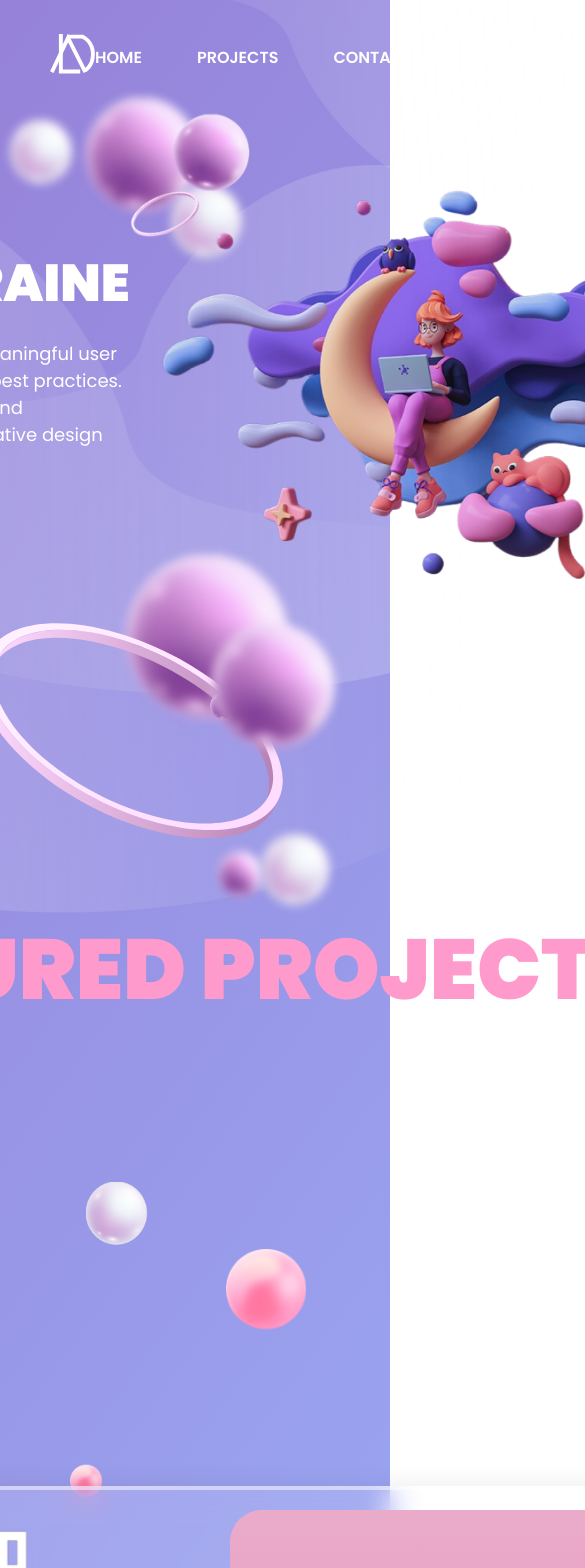
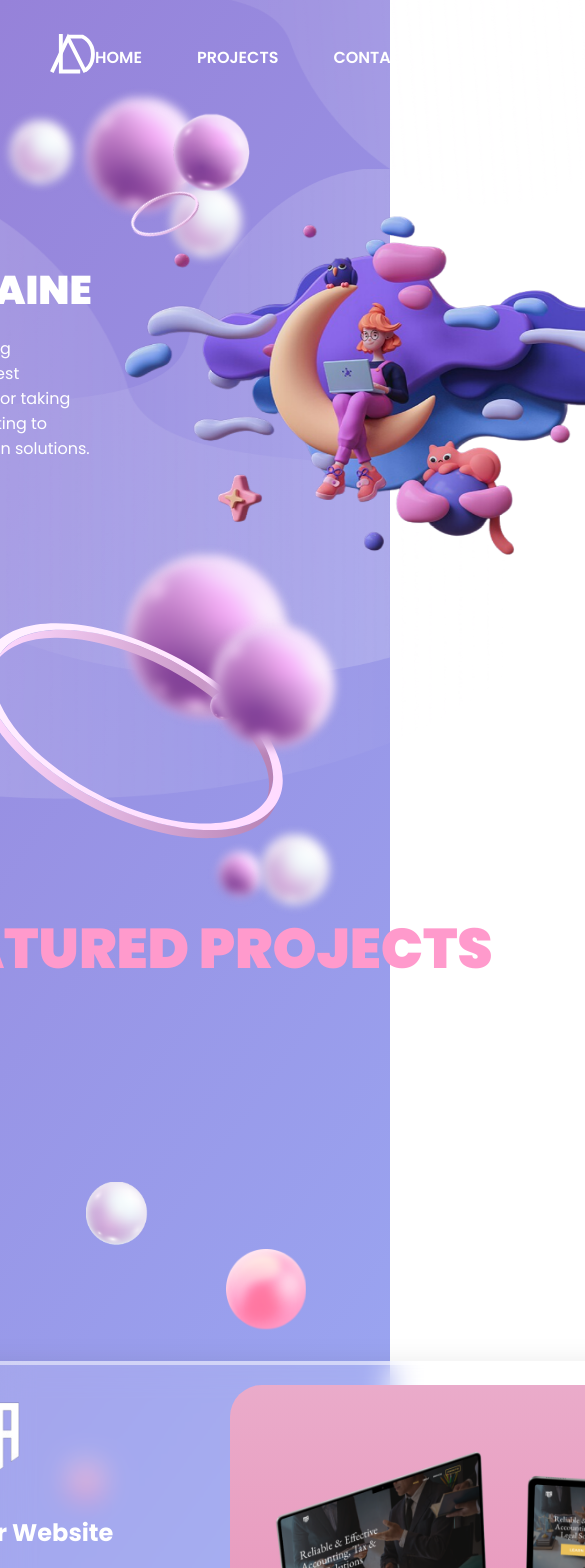
Before and after one commit to HiroAcocoro/lorraine-portfolio, a Next.js app: page / in a window 390 px wide. Shown: the top 1568 px of the page, 585 px wide, since content can reach past the window. Built offline with nearby package versions, Linux system fonts and the light colour scheme.

Commit message:
feat: responsiveness done for tablet, i guess

```diff
--- a/src/components/home-page/featured-projects-section/FeaturedProjectsSection.tsx
+++ b/src/components/home-page/featured-projects-section/FeaturedProjectsSection.tsx
@@ -208,12 +208,12 @@ const FeatureProjectsSection = () => {
           className={styles.artContainer2}
         />
         <ImageComponent
+          fill
           src="/home-art-7.png"
-          width={938}
-          height={890}
           top="338vh"
           left="-430px"
           parallaxSpeed={layer1ParallaxSpeed}
+          className={styles.featuredProjectImgLg1}
         />
       </div>
     </div>
--- a/src/components/home-page/featured-projects-section/featured-projects-section.module.css
+++ b/src/components/home-page/featured-projects-section/featured-projects-section.module.css
@@ -335,6 +335,34 @@
     height: 108px;
 }
 
+.featuredProjLogo1 {
+    width: 128px;
+    height: 128px;
+}
+
+.featuredProjLogo2 {
+    width: 356px;
+    height: 50px;
+}
+
+.featuredProjLogo3 {
+    width: 128px;
+    height: 128px;
+}
+
+.featuredProjectImgLg1 {
+    width: 938px;
+    height: 890px;
+}
+
+@media only screen and (max-width: 1440px) {
+    .featuredProjectImgLg1 {
+        width: 838px;
+        height: 690px;
+        margin-top: -25vh;
+    }
+}
+
 @media only screen and (max-width: 1600px) {
     .projectContainer {
         max-width: 1179px;
@@ -410,3 +438,32 @@
         margin-top: -120px;
     }
 }
+
+@media only screen and (max-width: 1280px) {
+    .sectionTitle p {
+        font-size: 56px;
+    }
+
+    .featuredProjLogo1 {
+        width: 106px;
+        height: 106px;
+    }
+
+    .featuredProjLogo2 {
+        width: 326px;
+        height: 43px;
+    }
+
+    .featuredProjLogo3 {
+        width: 106px;
+        height: 106px;
+    }
+
+    .projectCardHeader p {
+        font-size: 24px;
+    }
+
+    .projectCardBody p {
+        font-size: 16px;
+    }
+}
--- a/src/components/home-page/featured-projects-section/project-card/ProjectCard.tsx
+++ b/src/components/home-page/featured-projects-section/project-card/ProjectCard.tsx
@@ -8,8 +8,7 @@ interface IProjectCard {
     title: string;
     logo: {
       logoSrc: string;
-      logoW: number;
-      logoH: number;
+      logoClassName: string;
     };
     imgSrc: string;
     className: string;
@@ -135,13 +134,17 @@ const ProjectCard: FC<IProjectCard> = ({content, artAsset}) => {
       >
         <div className={styles.projectInfo}>
           <div className={styles.projectCardHeader}>
-            <Image
-              src={content.logo.logoSrc}
-              width={content.logo.logoW}
-              height={content.logo.logoH}
-              alt={content.title}
-              quality={100}
-            />
+            <div
+              className={styles[content.logo.logoClassName]}
+              style={{position: "relative"}}
+            >
+              <Image
+                fill
+                src={content.logo.logoSrc}
+                alt={content.title}
+                quality={100}
+              />
+            </div>
             <p>{content.title}</p>
           </div>
           <div className={styles.projectCardBody}>
--- a/src/components/home-page/hero-section/HeroSection.tsx
+++ b/src/components/home-page/hero-section/HeroSection.tsx
@@ -26,13 +26,13 @@ const HeroSection = () => {
         </div>
       </div>
       <ImageComponent
+        fill
         src="/home-art-1.png"
-        width={971}
-        height={722}
-        top="30%"
+        top="25%"
         left="-400px"
         opacity={[0.3, 0.2]}
         parallaxSpeed={layer1ParallaxSpeed}
+        className={styles.artContainerLg3}
       />
       <ImageComponent
         fill
--- a/src/components/home-page/hero-section/hero-section.module.css
+++ b/src/components/home-page/hero-section/hero-section.module.css
@@ -31,6 +31,11 @@
 .artContainerLg2 {
     width: 747px;
     height: 629px;
+}
+
+.artContainerLg3 {
+    width: 971px;
+    height: 722px;
 }
 
 .artContainer1 {
@@ -150,3 +155,30 @@
         height: 390px;
     }
 }
+
+@media only screen and (max-width: 1320px) {
+    .heroMessage b {
+        font-size: 40px;
+    }
+
+    .heroMessage p {
+        font-size: 16px;
+    }
+
+    .heroArtContainer {
+        width: 597px;
+        height: 340px;
+    }
+}
+
+@media only screen and (max-width: 1280px) {
+    .artContainerLg2 {
+        width: 527px;
+        height: 509px;
+    }
+
+    .artContainerLg3 {
+        width: 971px;
+        height: 622px;
+    }
+}
--- a/src/constants/featured-projects.ts
+++ b/src/constants/featured-projects.ts
@@ -3,8 +3,7 @@ export default [
     title: "MMA lawyer website",
     logo: {
       logoSrc: "/mma-logo.png",
-      logoW: 128,
-      logoH: 128,
+      logoClassName: "featuredProjLogo1",
     },
     imgSrc: "/mma-art-3.png",
     className: "featuredProjectImg1",
@@ -29,8 +28,7 @@ export default [
     title: "The World’s Best Selling Tool For The Home Service Industry",
     logo: {
       logoSrc: "/rb-logo.png",
-      logoW: 356,
-      logoH: 50,
+      logoClassName: "featuredProjLogo2",
     },
     imgSrc: "/rb-art-1.png",
     className: "featuredProjectImg2",
@@ -55,8 +53,7 @@ export default [
     title: "MMA lawyer website",
     logo: {
       logoSrc: "/mma-logo.png",
-      logoW: 128,
-      logoH: 128,
+      logoClassName: "featuredProjLogo3",
     },
     imgSrc: "/mma-art-3.png",
     className: "featuredProjectImg3",
```
